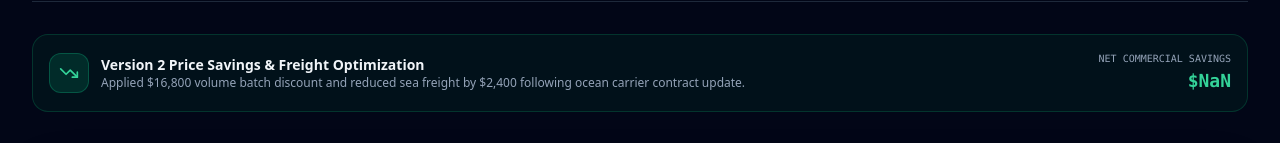
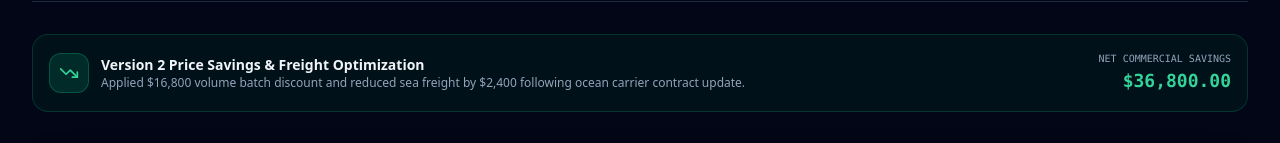
Before and after one commit to wandemcphill/WUCHAN, a Next.js app in the folder apps/web/: page /quotes/1/compare in a window 1280 px wide. Shown: the part 204-347 px from the top of the page. Built offline with nearby package versions, Linux system fonts and the light colour scheme.

Commit message:
fix(customer): compare quote Money values by minor units

```diff
--- a/apps/web/src/app/quotes/[id]/compare/page.tsx
+++ b/apps/web/src/app/quotes/[id]/compare/page.tsx
@@ -27,7 +27,7 @@ function QuoteCompareInner({ quoteId }: { quoteId: string }) {
   const v1 = quote.versionHistory[0];
   const v2 = quote.versionHistory[1] || quote.currentVersion;
 
-  const totalDeltaUsd = v2.totalUsd - v1.totalUsd;
+  const totalDeltaCents = v2.totalUsd.amountCents - v1.totalUsd.amountCents;
 
   return (
     <div className="min-h-screen bg-slate-950 text-slate-100 flex flex-col">
@@ -66,7 +66,7 @@ function QuoteCompareInner({ quoteId }: { quoteId: string }) {
           <div className="text-right shrink-0">
             <span className="text-[10px] text-slate-400 uppercase font-mono block">Net Commercial Savings</span>
             <span className="text-lg font-extrabold text-emerald-400 font-mono">
-              {formatCurrency(Math.abs(totalDeltaUsd), currency)}
+              {formatCurrency({ amountCents: Math.abs(totalDeltaCents), currency: v2.totalUsd.currency }, currency)}
             </span>
           </div>
         </div>
```
